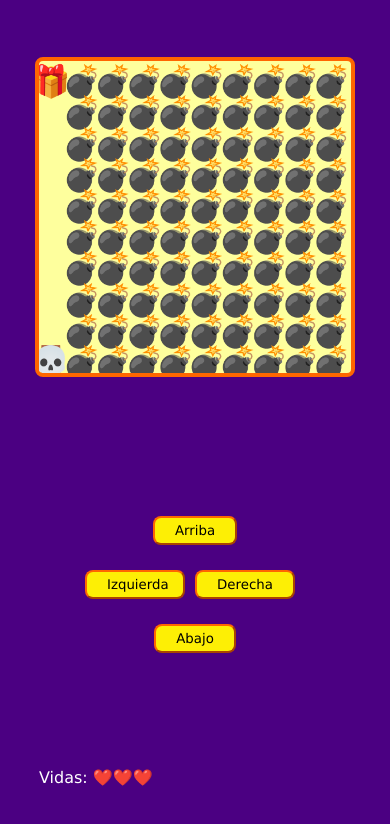
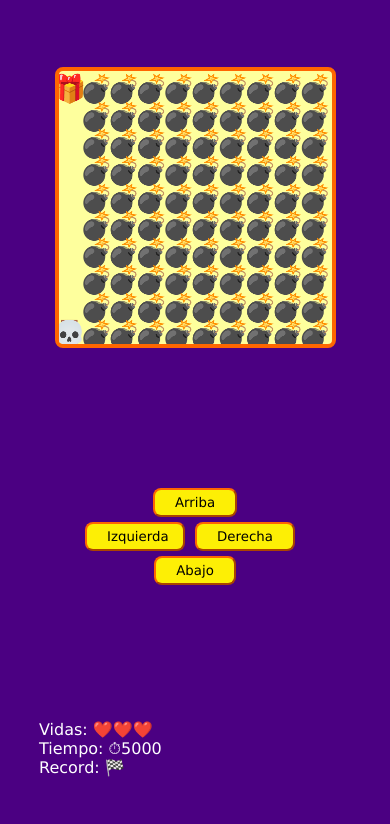
Before and after one commit to alexmatag/taller-practico-javascript-videogames, a plain HTML site: page index.html in a window 390 px wide. Drawn offline with Linux system fonts and the light colour scheme.

Commit message:
se añadió y corrigió codigo para las colisiones en el canvas sobre los enemigos y el jugador, tambien se aplicaron correcciones ya que el canvas podia dar una medida con muchos decimales lo que provocaba que las colisiones llegaran a fallar.

```diff
--- a/game.js
+++ b/game.js
@@ -5,11 +5,18 @@ const btnLeft = document.querySelector('#left');
 const btnRight = document.querySelector('#right');
 const btnDown = document.querySelector('#down');
 const spanLives = document.querySelector('#lives')
+const spanTime = document.querySelector('#time')
+const spanRecord = document.querySelector('#record')
+const pResult = document.querySelector('#result')
 
 let canvasSize;
 let elementsSize;
 let level = 0;
 let lives = 3;
+
+let timeStart;
+let timePlayer;
+let timeInterval;
 
 const playerPosition = {
     x: undefined,
@@ -30,16 +37,20 @@ window.addEventListener('resize', setCanvasSize);
 
 function setCanvasSize() {
     if (window.innerHeight > window.innerWidth) {
-        canvasSize = window.innerWidth * 0.8;
+        canvasSize = window.innerWidth * 0.7;
     } else {
-        canvasSize = window.innerHeight * 0.8;
+        canvasSize = window.innerHeight * 0.7;
     }
+
+    canvasSize = Number(canvasSize.toFixed(0));
 
     canvas.setAttribute('width', canvasSize);
     canvas.setAttribute('height', canvasSize);
 
     elementsSize = canvasSize / 10;
 
+    playerPosition.x = undefined;
+    playerPosition.y = undefined;
     startGame();
 }
 
@@ -55,6 +66,13 @@ function startGame() {
         gameWin();
         return;
     }
+
+    if (!timeStart) {
+        timeStart = Date.now();
+        timeInterval = setInterval(showTime, 100);
+        showRecord();
+    }
+
     // trim quita los espacios al inicio y final de un string
     // split separa los caracteres
     // split crea un arreglo a partir de un string, cada que se encuentra un salto de linea \n
@@ -82,7 +100,7 @@ function startGame() {
                 if (!playerPosition.x && !playerPosition.y) {
                     playerPosition.x = posX;
                     playerPosition.y = posY;
-                    console.log({playerPosition});
+                    //console.log({playerPosition});
                 }
             } else if (col == 'I') {
                 giftPosition.x = posX;
@@ -143,6 +161,7 @@ function levelFail() {
     if (lives <= 0) {
         level = 0;
         lives = 3;
+        timeStart = undefined;
     }
 
     playerPosition.x = undefined;
@@ -152,6 +171,23 @@ function levelFail() {
 
 function gameWin() {
     console.log('Terminastes el juego');
+    clearInterval(timeInterval);
+
+    const recordTime = localStorage.getItem('record_time');
+    const playerTime = Date.now() - timeStart;
+    if (recordTime) {
+        if (recordTime >= playerTime) {
+            localStorage.setItem('record_time', playerTime);
+            pResult.innerHTML = 'superastes el record';
+        } else {
+            pResult.innerHTML = 'no superastes el record';
+        }
+    } else {
+        localStorage.setItem('record_time', playerTime)
+        pResult.innerHTML = 'Primera vez? muy bien, ahora supera tu tiempo :)'
+    }
+
+    //console.log({recordTime, playerTime});
 }
 
 function showLives() {
@@ -160,6 +196,14 @@ function showLives() {
 
     spanLives.innerHTML = '';
     heartsArray.forEach(heart => spanLives.append(heart));
+}
+
+function showTime() {
+    spanTime.innerHTML = Date.now() - timeStart;
+}
+
+function showRecord() {
+    spanRecord.innerHTML = localStorage.getItem('record_time');
 }
 
 window.addEventListener('keydown', moveByKeys);
@@ -214,147 +258,3 @@ function moveDown() {
         startGame();
     }
 }
-
-/*
-
-const canvas = document.querySelector('#game');
-const game = canvas.getContext('2d');
-const btnUp = document.querySelector('#up');
-const btnLeft = document.querySelector('#left');
-const btnRight = document.querySelector('#right');
-const btnDown = document.querySelector('#down');
-
-let canvasSize;
-let elementsSize;
-
-const playerPosition = {
-    x: undefined,
-    y: undefined,
-};
-
-// iniciamos el juego
-window.addEventListener('load', setCanvasSize);
-// aplicamos responsive design al canvas cada vez que cambiamos el tamaño de la ventana
-window.addEventListener('resize', setCanvasSize);
-
-function setCanvasSize() {
-    if (window.innerHeight > window.innerWidth) {
-        canvasSize = window.innerWidth * 0.8;
-    } else {
-        canvasSize = window.innerHeight * 0.8;
-    }
-
-    canvas.setAttribute('width', canvasSize);
-    canvas.setAttribute('height', canvasSize);
-
-    elementsSize = canvasSize / 10;
-
-    startGame();
-}
-
-function startGame() {
-
-    //console.log({canvasSize, elementsSize});
-
-    game.font = elementsSize + 'px Verdana';
-    game.textAlign = 'end';
-
-    const map = maps[0];
-    // trim quita los espacios al inicio y final de un string
-    // split separa los caracteres
-    // split crea un arreglo a partir de un string, cada que se encuentra un salto de linea \n
-    const mapRows = map.trim().split('\n');
-    // creamos un array de arrays
-    const mapRowCols = mapRows.map(row => row.trim().split(''));
-
-    //console.log({map, mapRows, mapRowCols});
-
-    // borramos todo y empezamos a renderizar todo desde cero
-    game.clearRect(0,0,canvasSize, canvasSize);
-
-    mapRowCols.forEach((row, rowI) => {
-        row.forEach((col, colI) => {
-            const emoji =  emojis[col];
-            const posX = elementsSize * (colI + 1);
-            const posY = elementsSize * (rowI + 1);
-
-            if (col == 'O') {
-                if (!playerPosition.x && !playerPosition.y) {
-                    playerPosition.x = posX;
-                    playerPosition.y = posY;
-                    console.log({playerPosition});
-                }
-            }
-
-            game.fillText(emoji, posX, posY);
-            //console.log({row, rowI, col, colI});
-        });
-    });
-
-    // for (let row = 1; row <= 10; row++) {
-    //     for (let col = 1; col <= 10; col++) {
-    //         game.fillText(emojis[mapRowCols[row - 1][col - 1]], elementsSize * col, elementsSize * row );
-    //     }
-    // }
-
-    movePlayer();
-}
-
-function movePlayer() {
-    game.fillText(emojis['PLAYER'], playerPosition.x, playerPosition.y);
-}
-
-window.addEventListener('keydown', moveByKeys);
-btnUp.addEventListener('click', moveUp);
-btnLeft.addEventListener('click', moveLeft);
-btnRight.addEventListener('click', moveRight);
-btnDown.addEventListener('click', moveDown);
-
-function moveByKeys(event) {
-    if (event.key == 'ArrowUp') moveUp();
-    else if (event.key == 'ArrowLeft') moveLeft();
-    else if (event.key == 'ArrowRight') moveRight();
-    else if (event.key == 'ArrowDown') moveDown();
-}
-
-function moveUp() {
-    console.log('Arriba');
-    if ((playerPosition.y - elementsSize) < elementsSize) {
-        console.log('OUT');
-    } else {
-        playerPosition.y -= elementsSize;
-        startGame();
-    }
-}
-
-function moveLeft() {
-    console.log('Izquierda');
-    if ((playerPosition.x - elementsSize) < elementsSize) {
-        console.log('OUT');
-    } else {
-        playerPosition.x -= elementsSize;
-        startGame();
-    }
-}
-
-function moveRight() {
-    console.log('Derecha');
-    if ((playerPosition.x + elementsSize) > canvasSize) {
-        console.log('OUT');
-    } else {
-        playerPosition.x += elementsSize;
-        startGame();
-    }
-}
-
-function moveDown() {
-    console.log('Abajo');
-    if ((playerPosition.y + elementsSize) > canvasSize) {
-        console.log('OUT');
-    } else {
-        playerPosition.y += elementsSize;
-        startGame();
-    }
-}
-
-*/
--- a/index.html
+++ b/index.html
@@ -21,6 +21,9 @@
         <div class="messages">
             <!--PENDIENTE-->
             <p>Vidas: <span id="lives"></span></p>
+            <p>Tiempo: ⏱<span id="time"></span></p>
+            <p>Record: 🏁<span id="record"></span></p>
+            <p id="result"></p>
         </div>
     </div>
 
--- a/styles.css
+++ b/styles.css
@@ -57,6 +57,6 @@ p {
 }
 
 @media (max-width: 440px) {
-    button { margin-top: 25px; }
+    button { margin-top: 5px; }
     #up, #down { margin-left: 100%; margin-right: 100%; }
 }
```
